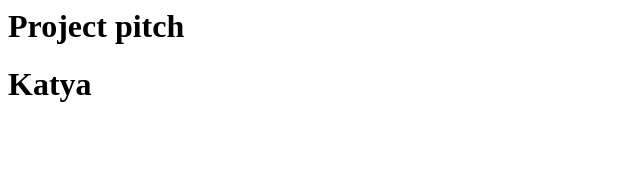
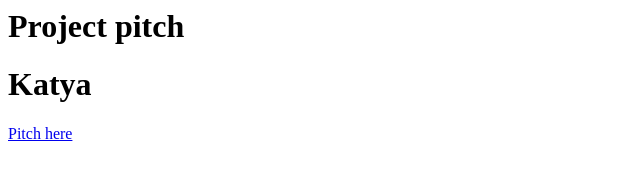
Before and after one commit to katerynapa/data-journalism-home, a plain HTML site: page index.html in a window 1280 px wide. Shown: the whole page, without its empty margins (0-640 px from the left). Drawn offline with Linux system fonts and the light colour scheme.

Commit message:
added another link

```diff
--- a/index.html
+++ b/index.html
@@ -2,4 +2,4 @@
 <h1>Project pitch</h1>
 <h1>Katya</h1>
 
-<a href="pitches.html">
+<a href="pitches.html">Pitch here</a>
```
